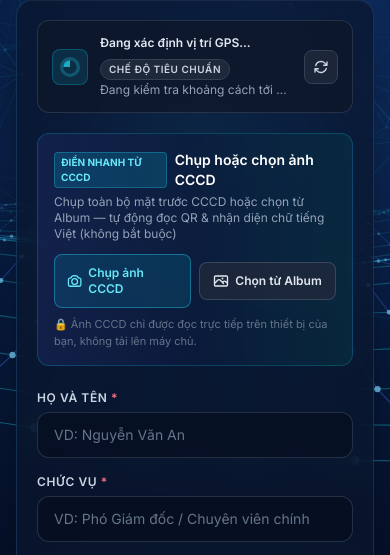
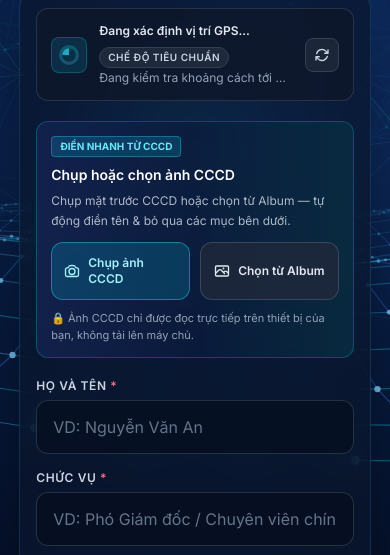
Before and after one commit to PhuongMinhVN/qrdiemdanhDuongNoi, a plain HTML site: page index.html in a window 390 px wide. Shown: the part 288-843 px from the top of the page. Drawn offline with nearby package versions, Linux system fonts and the light colour scheme.

Commit message:
style: expand mobile check-in card to 94% screen width and clean up CCCD helper layout

```diff
--- a/index.html
+++ b/index.html
@@ -387,13 +387,13 @@
   </header>
 
   <!-- ==================== MAIN CONTENT CONTAINER ==================== -->
-  <main class="relative z-10 max-w-6xl mx-auto px-4 sm:px-6 py-6 sm:py-10">
+  <main class="relative z-10 max-w-6xl mx-auto px-2 sm:px-6 py-4 sm:py-10">
 
     <!-- ================================================================
          TAB 1: CHECK-IN FORM & DIGITAL E-BADGE
          ================================================================ -->
     <section id="view-checkin" class="fade-up">
-      <div class="max-w-xl mx-auto">
+      <div class="w-[94%] sm:w-full max-w-2xl mx-auto">
 
         <!-- Co-branding Hero Header -->
         <div class="text-center mb-6">
@@ -414,7 +414,7 @@
         </div>
 
         <!-- ==================== CHECK-IN FORM CARD ==================== -->
-        <div id="checkin-form-wrapper" class="glass-panel rounded-2xl p-5 sm:p-7">
+        <div id="checkin-form-wrapper" class="glass-panel rounded-2xl p-4 sm:p-7">
 
           <!-- GPS Geofencing Status Bar -->
           <div id="gps-status-card" class="mb-5 p-3.5 rounded-xl bg-slate-900/80 border border-slate-700/70 flex items-center justify-between gap-3">
@@ -446,26 +446,26 @@
           </div>
 
           <!-- CCCD Photo / Album Quick-Fill Helper (Auto QR + Vietnamese OCR) -->
-          <div class="mb-6 p-4 rounded-xl bg-gradient-to-r from-blue-950/70 via-navy-800/70 to-cyan-950/60 border border-cyan-500/25">
-            <div class="flex flex-col sm:flex-row sm:items-center justify-between gap-3">
+          <div class="mb-5 p-3.5 sm:p-4 rounded-xl bg-gradient-to-r from-blue-950/75 via-navy-800/75 to-cyan-950/65 border border-cyan-500/30">
+            <div class="flex flex-col gap-3">
               <div>
-                <div class="flex items-center gap-2">
-                  <span class="px-1.5 py-0.5 rounded text-[10px] font-bold bg-cyan-500/20 text-cyan-300 border border-cyan-400/30 uppercase">Điền nhanh từ CCCD</span>
-                  <h2 class="text-sm font-semibold text-white">Chụp hoặc chọn ảnh CCCD</h2>
+                <div class="flex items-center gap-2 flex-wrap">
+                  <span class="px-2 py-0.5 rounded text-[10px] font-bold bg-cyan-500/20 text-cyan-300 border border-cyan-400/35 uppercase whitespace-nowrap shrink-0">Điền nhanh từ CCCD</span>
+                  <h2 class="text-sm sm:text-base font-semibold text-white">Chụp hoặc chọn ảnh CCCD</h2>
                 </div>
-                <p class="text-xs text-slate-400 mt-1">Chụp toàn bộ mặt trước CCCD hoặc chọn từ Album — tự động đọc QR &amp; nhận diện chữ tiếng Việt (không bắt buộc)</p>
+                <p class="text-xs text-slate-300/85 mt-1.5 leading-relaxed">Chụp mặt trước CCCD hoặc chọn từ Album — tự động điền tên &amp; bỏ qua các mục bên dưới.</p>
               </div>
-              <div class="flex items-center gap-2 shrink-0">
-                <label class="flex-1 sm:flex-none inline-flex items-center justify-center gap-1.5 px-3 py-2.5 rounded-lg text-xs font-semibold bg-cyan-500/15 hover:bg-cyan-500/25 text-cyan-300 border border-cyan-400/40 cursor-pointer transition">
-                  <svg class="w-4 h-4" fill="none" stroke="currentColor" stroke-width="2" viewBox="0 0 24 24">
+              <div class="grid grid-cols-2 gap-2.5">
+                <label class="inline-flex items-center justify-center gap-2 px-3 py-3 rounded-xl text-xs sm:text-sm font-semibold bg-cyan-500/20 hover:bg-cyan-500/30 text-cyan-200 border border-cyan-400/45 cursor-pointer transition">
+                  <svg class="w-4 h-4 shrink-0" fill="none" stroke="currentColor" stroke-width="2" viewBox="0 0 24 24">
                     <path stroke-linecap="round" stroke-linejoin="round" d="M6.827 6.175A2.31 2.31 0 015.186 7.23c-.38.054-.757.112-1.134.175C2.999 7.58 2.25 8.507 2.25 9.574V18a2.25 2.25 0 002.25 2.25h15A2.25 2.25 0 0021.75 18V9.574c0-1.067-.75-1.994-1.802-2.169a47.865 47.865 0 00-1.134-.175 2.31 2.31 0 01-1.64-1.055l-.822-1.316a2.192 2.192 0 00-1.736-1.039 48.774 48.774 0 00-5.232 0 2.192 2.192 0 00-1.736 1.039l-.821 1.316z" />
                     <path stroke-linecap="round" stroke-linejoin="round" d="M16.5 12.75a4.5 4.5 0 11-9 0 4.5 4.5 0 019 0z" />
                   </svg>
                   <span>Chụp ảnh CCCD</span>
                   <input type="file" id="cccd-camera-input" accept="image/*" capture="environment" class="hidden" onchange="handleCCCDImageUpload(event)" />
                 </label>
-                <label class="flex-1 sm:flex-none inline-flex items-center justify-center gap-1.5 px-3 py-2.5 rounded-lg text-xs font-semibold bg-slate-800/90 hover:bg-slate-700/80 text-slate-200 border border-slate-600/70 cursor-pointer transition">
-                  <svg class="w-4 h-4" fill="none" stroke="currentColor" stroke-width="2" viewBox="0 0 24 24">
+                <label class="inline-flex items-center justify-center gap-2 px-3 py-3 rounded-xl text-xs sm:text-sm font-semibold bg-slate-800/90 hover:bg-slate-700/80 text-slate-200 border border-slate-600/70 cursor-pointer transition">
+                  <svg class="w-4 h-4 shrink-0" fill="none" stroke="currentColor" stroke-width="2" viewBox="0 0 24 24">
                     <path stroke-linecap="round" stroke-linejoin="round" d="M2.25 15.75l5.159-5.159a2.25 2.25 0 013.182 0l5.159 5.159m-1.5-1.5l1.409-1.409a2.25 2.25 0 013.182 0l2.909 2.909m-18 3.75h16.5a1.5 1.5 0 001.5-1.5V6a1.5 1.5 0 00-1.5-1.5H3.75A1.5 1.5 0 002.25 6v12a1.5 1.5 0 001.5 1.5zm10.5-11.25h.008v.008h-.008V8.25zm.375 0a.375.375 0 11-.75 0 .375.375 0 01.75 0z" />
                   </svg>
                   <span>Chọn từ Album</span>
@@ -473,7 +473,7 @@
                 </label>
               </div>
             </div>
-            <p class="text-[11px] text-slate-500 mt-2">🔒 Ảnh CCCD chỉ được đọc trực tiếp trên thiết bị của bạn, không tải lên máy chủ.</p>
+            <p class="text-[11px] text-slate-400 mt-2.5">🔒 Ảnh CCCD chỉ được đọc trực tiếp trên thiết bị của bạn, không tải lên máy chủ.</p>
             <div id="cccd-feedback" class="hidden mt-2.5 text-xs px-3 py-2 rounded-lg"></div>
           </div>
 
@@ -490,7 +490,7 @@
                 required
                 autocomplete="name"
                 placeholder="VD: Nguyễn Văn An"
-                class="glass-input w-full px-4 py-3 rounded-xl text-sm text-white placeholder-slate-500"
+                class="glass-input w-full px-4 py-3.5 rounded-xl text-base sm:text-sm text-white placeholder-slate-500"
               />
             </div>
 
@@ -504,7 +504,7 @@
                 id="input-position"
                 required
                 placeholder="VD: Phó Giám đốc / Chuyên viên chính"
-                class="glass-input w-full px-4 py-3 rounded-xl text-sm text-white placeholder-slate-500"
+                class="glass-input w-full px-4 py-3.5 rounded-xl text-base sm:text-sm text-white placeholder-slate-500"
               />
             </div>
 
@@ -518,7 +518,7 @@
                 id="input-organization"
                 required
                 placeholder="VD: Sở Thông tin và Truyền thông / UBND Tỉnh..."
-                class="glass-input w-full px-4 py-3 rounded-xl text-sm text-white placeholder-slate-500"
+                class="glass-input w-full px-4 py-3.5 rounded-xl text-base sm:text-sm text-white placeholder-slate-500"
               />
             </div>
 
@@ -534,7 +534,7 @@
                 inputmode="tel"
                 autocomplete="tel"
                 placeholder="VD: 0901 234 567"
-                class="glass-input w-full px-4 py-3 rounded-xl text-sm text-white placeholder-slate-500"
+                class="glass-input w-full px-4 py-3.5 rounded-xl text-base sm:text-sm text-white placeholder-slate-500"
               />
             </div>
 
```
